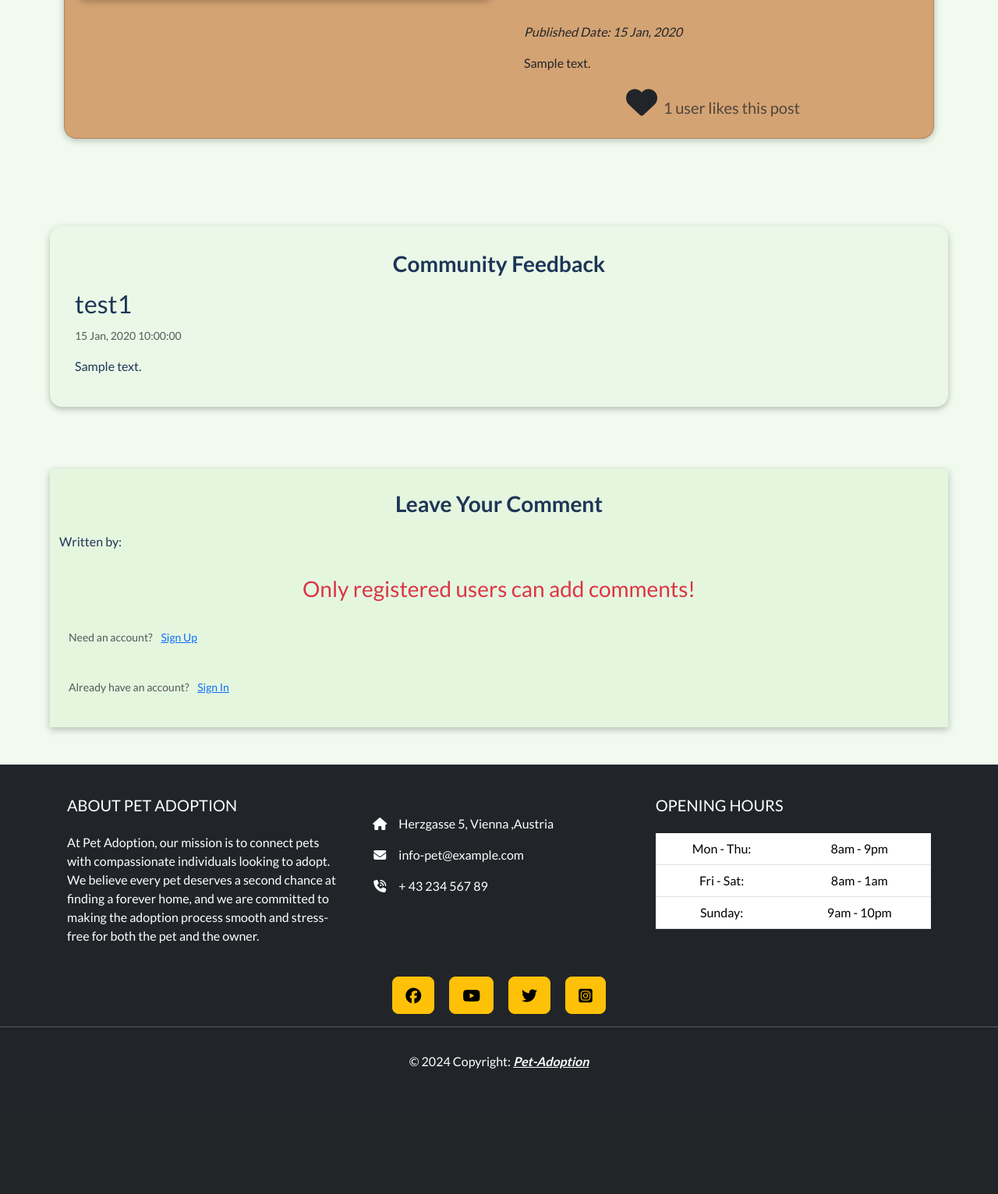
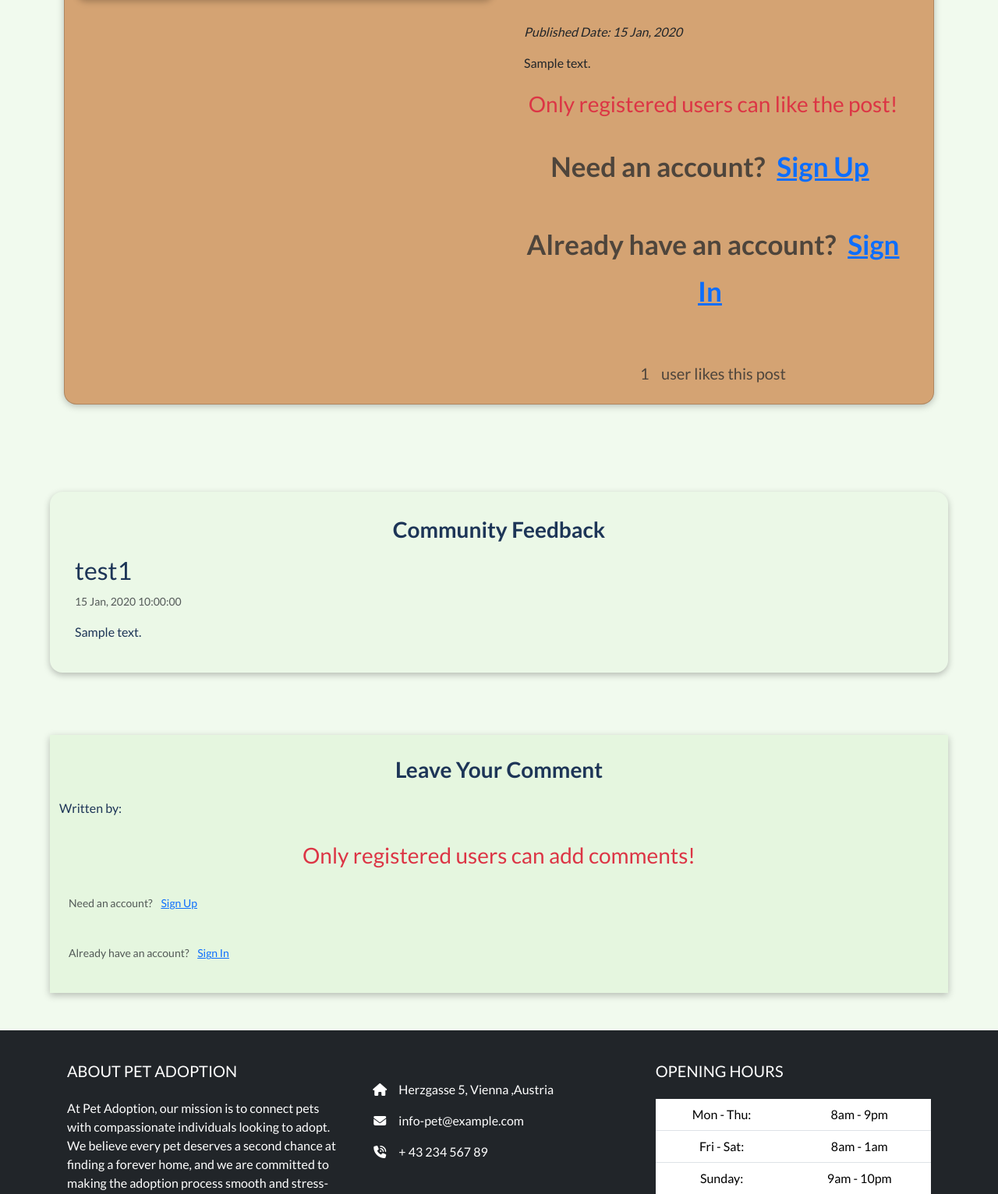
Before and after one commit to Mustafa-Vienna/PetAdoption, a Django app: a page that uses pets/templates/pets/post-detail.html in a window 1280 px wide. Shown: the part 300-1832 px from the top of the page at 78% size. Before the commit the page ends 1671 px from the top, so only its background shows below. Run offline with Django 5.2, Linux system fonts and the light colour scheme; data comes from the database, SQL or seed files in the repository; tables that the repository leaves empty hold one stand-in row (values such as "Sample post"); some libraries are stand-ins or nearby versions.

Commit message:
Add like logic and update SelectedPostView, post details, and like-post templates for consistency

```diff
--- a/pets/templates/pets/includes/like-post.html
+++ b/pets/templates/pets/includes/like-post.html
@@ -1,29 +1,42 @@
 {% load static %}
 <strong>
-  {% if user.is_authenticated %}
-    <form action="{% url "like-post" post.slug %}"
-          class="d-inline"
-          method="POST">
-      {% csrf_token %}
-      {% if liked %}
+  {% if request.user.is_authenticated %}
+    {% if liked_by_user %}
+      <form action="{% url "like-post" post.slug %}"
+            class="d-inline"
+            method="POST">
+        {% csrf_token %}
+        <button type="submit"
+                value="{{ post.slug }}"
+                class="text-danger bg-transparent border-0 mt-5"
+                id="unlike-button">
+          <i class="fa-solid fa-heart-crack"></i>
+        </button>
+      </form>
+    {% else %}
+      <form action="{% url "like-post" post.slug %}"
+            class="d-inline"
+            method="POST">
+        {% csrf_token %}
         <button type="submit"
                 value="{{ post.slug }}"
                 class="text-danger bg-transparent border-0 mt-5"
                 id="like-button">
           <i class="fa-solid fa-heart"></i>
         </button>
-      {% else %}
-        <button type="submit"
-                value="{{ post.slug }}"
-                class="text-danger bg-transparent border-0 mt-5"
-                id="like-button">
-          <i class="fa-solid fa-heart"></i>
-        </button>
-      {% endif %}
-    </form>
+      </form>
+    {% endif %}
   {% else %}
-    <span id="like-button" class="bg-transparent">
-      <i class="fa-solid fa-heart"></i>
-    </span>
+    <h3 class="text-center my-3 text-danger">Only registered users can like the post!</h3>
+    <div class="pt-3 px-4">
+      <small class="text-muted">Need an account?
+        <a href="{% url 'register' %}" class="ml-2 mx-2">Sign Up</a>
+      </small>
+    </div>
+    <div class="py-4 my-3 px-4">
+      <small class="text-muted mb-3">Already have an account?
+        <a href="{% url 'login' %}" class="ml-2 mx-2">Sign In</a>
+      </small>
+    </div>
   {% endif %}
 </strong>
--- a/pets/templates/pets/post-detail.html
+++ b/pets/templates/pets/post-detail.html
@@ -46,10 +46,18 @@
               </div>
               <div class="text-center fs-1 bg-transparent border-0">
                 <span>{% include "pets/includes/like-post.html" %}</span>
-                {% if post.likes.count == 1 %}
-                  <small class="text-muted fs-5">{{ post.likes.count }} user likes this post</small>
+                {% if request.user.is_authenticated and liked_by_user %}
+                  {% if post.likes.count == 1 %}
+                    <small class="text-muted fs-5">{{ post.likes.count }} &nbsp;&nbsp; You liked this post</small>
+                  {% else %}
+                    <small class="text-muted fs-5">{{ post.likes.count }} &nbsp;&nbsp; You and {{ post.likes.count|add:"-1" }} other user likes this post</small>
+                  {% endif %}
                 {% else %}
-                  <small class="text-muted fs-5">{{ post.likes.count }} users likes this post</small>
+                  {% if post.likes.count == 1 %}
+                    <small class="text-muted fs-5">{{ post.likes.count }} &nbsp;&nbsp; user likes this post</small>
+                  {% else %}
+                    <small class="text-muted fs-5">{{ post.likes.count }} &nbsp;&nbsp; users likes this post</small>
+                  {% endif %}
                 {% endif %}
               </div>
             </div>
--- a/pets/views.py
+++ b/pets/views.py
@@ -37,12 +37,14 @@ class SelectedPostView(View):
 
     def get(self, request, slug):
         post = Post.objects.get(slug=slug)
+        liked_by_user = post.likes.filter(id=request.user.id).exists()
         context = {
             "post": post,
             "post_tags": post.tags.all(),
             "comment_form": CommentForm(),
             "comments": post.comments.all().order_by("-id"),
-            "post_like": post.likes.all()
+            "post_like": post.likes.all(),
+            "liked_by_user": liked_by_user
         }
         return render(request, "pets/post-detail.html", context)
 
```
